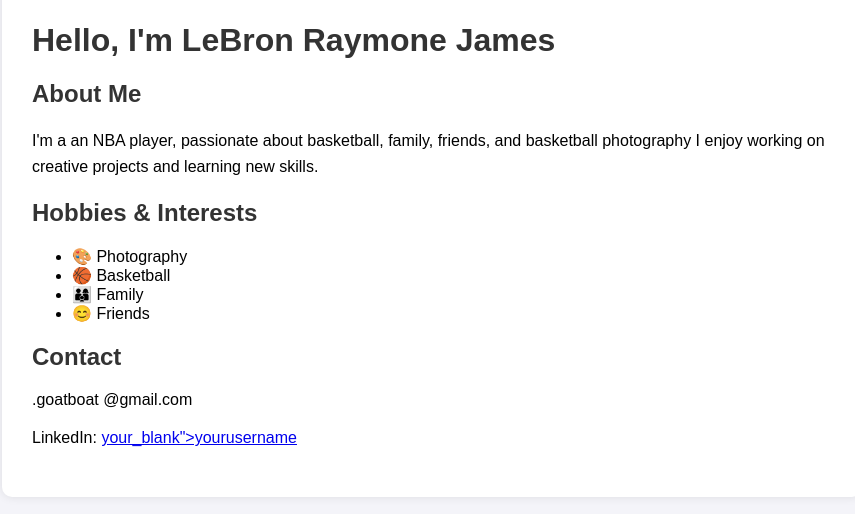
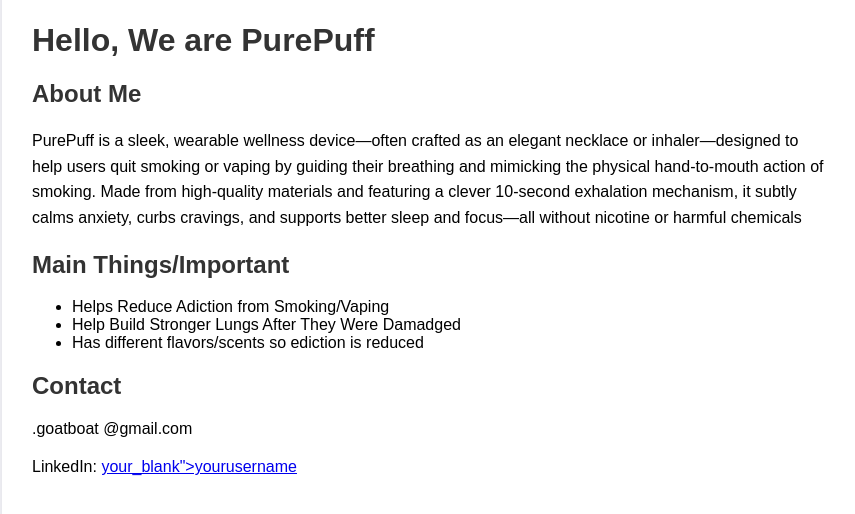
Before and after one commit to nteno555/PurePuff, a plain HTML site: page alexander.html in a window 1280 px wide. Shown: the part 196-710 px from the top of the page, without its empty margins (208-1063 px from the left). Drawn offline with Linux system fonts and the light colour scheme.

Commit message:
work from today

```diff
--- a/alexander.html
+++ b/alexander.html
@@ -4,7 +4,7 @@
     <!-- hello -->
     <meta charset="UTF-8">
     <meta name="viewport" content="width=device-width, initial-scale=1.0">
-    <title>So Far So Good</title>
+    <title>PurePuff</title>
     <style>
         body {
             font-family: Arial, sans-serif;
@@ -37,19 +37,18 @@
 
     <div class="container">
         <img src="https://akns-images.eonline.com/eol_images/Entire_Site/20241120/cr_1200x1200-241220141630-GettyImages-1463993781.jpg?fit=around%7C1080:1080&output-quality=90&crop=1080:1080;center,top.jpg" alt="Your Photo">
-        <h1>Hello, I'm LeBron Raymone James</h1>
+        <h1>Hello, We are PurePuff</h1>
         <h2>About Me</h2>
         <p>
-            I'm a an NBA player, passionate about basketball, family, friends, and basketball photography
-            I enjoy working on creative projects and learning new skills.
+           PurePuff is a sleek, wearable wellness device—often crafted as an elegant necklace or inhaler—designed to help users quit smoking or vaping by guiding their breathing and mimicking the physical hand-to-mouth action of smoking. Made from high-quality materials and featuring a clever 10‑second exhalation mechanism, it subtly calms anxiety, curbs cravings, and supports better sleep and focus—all without nicotine or harmful chemicals
         </p>
 
-        <h2>Hobbies & Interests</h2>
+        <h2>Main Things/Important</h2>
         <ul>
-            <li>🎨 Photography</li>
-            <li>🏀 Basketball</li>
-            <li>👨‍👩‍👦 Family</li>
-            <li>😊 Friends</li>
+            <li>Helps Reduce Adiction from Smoking/Vaping</li>
+            <li>Help Build Stronger Lungs After They Were Damadged</li>
+            <li>Has different flavors/scents so ediction is reduced</li>
+
         </ul>
 
         <h2>Contact</h2>.goatboat @gmail.com</a></p>
```
